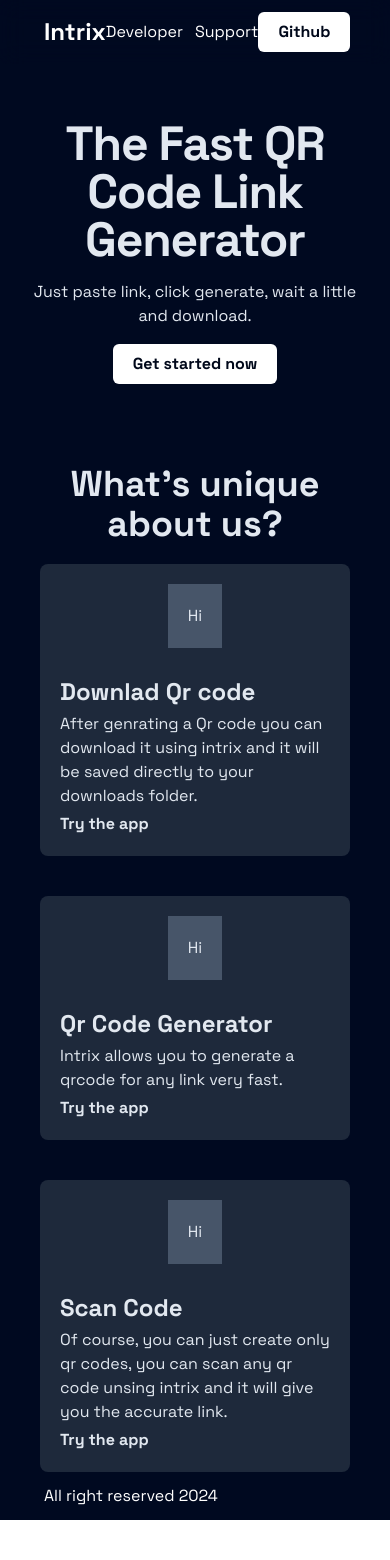
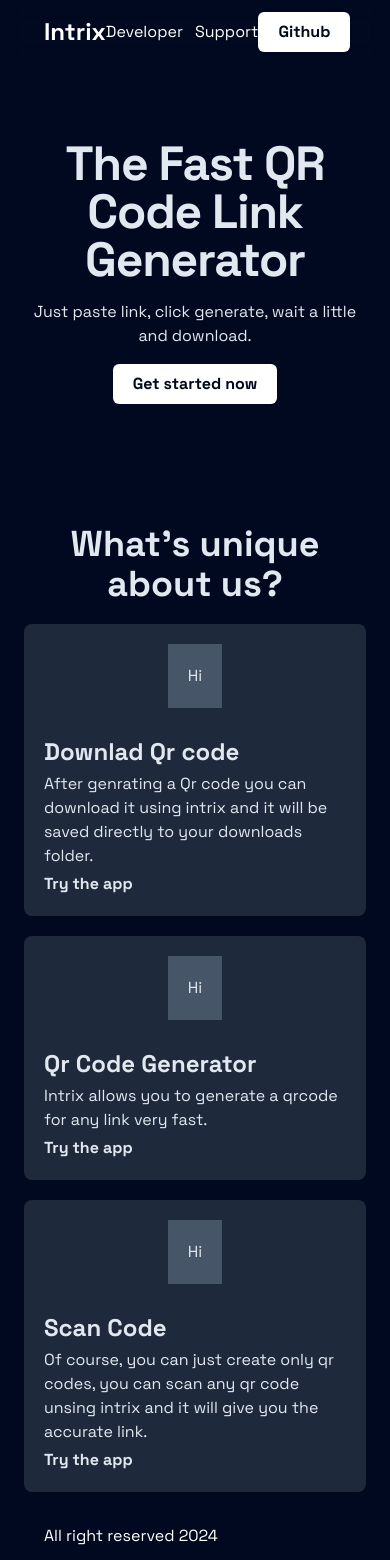
Before and after one commit to fisayo-dev/QRCode-Generator, a React (Vite) app: page / in a window 390 px wide. Before the commit the page ends 1520 px from the top, so only its background shows below. Built offline with nearby package versions, Linux system fonts and the light colour scheme.

Commit message:
inspected the container class

```diff
--- a/src/components/Features.jsx
+++ b/src/components/Features.jsx
@@ -1,46 +1,54 @@
-import image from "../assets/image.png";
 import { Link } from "react-router-dom";
 const Features = () => {
   return (
+    <div className="py-5">
       <div className="app-container">
         <div className="grid gap-5 text-slate-200">
           <h2 className="text-center font-bold text-4xl">
             What's unique about us?
           </h2>
           <div>
-          <div className="grid-cols-1 items-center md:grid-cols-3 grid gap-10">
-            <div className="bg-slate-800 mx-4 md:mx-0  rounded-lg grid gap-2  text-left items-center h-25 overflow-hidden">
-              <p className="p-5 mx-auto flex justify-center bg-slate-600 mt-5">Hi</p>
+            <div className="grid-cols-1 w-full items-center md:grid-cols-3 grid gap-5">
+              <div className="bg-slate-800 rounded-lg grid gap-2 text-left items-center h-25 overflow-hidden">
+                <p className="p-5 mx-auto flex justify-center bg-slate-600 mt-5">
+                  Hi
+                </p>
                 <div className="p-5 grid gap-1">
                   <h2 className="font-bold text-2xl">Downlad Qr code</h2>
                   <p>
-                  After genrating a Qr code you can download it using intrix and
-                  it will be saved directly to your downloads folder.
+                    After genrating a Qr code you can download it using intrix
+                    and it will be saved directly to your downloads folder.
                   </p>
                   <Link to="/generate" className=" font-bold">
                     Try the app{" "}
                   </Link>
                 </div>
               </div>
-            <div className="bg-slate-800 mx-4 md:mx-0  rounded-lg grid gap-2 text-left items-center h-25 overflow-hidden">
-              <p className="p-5 mx-auto flex justify-center bg-slate-600 mt-5">Hi</p>
+              <div className="bg-slate-800 rounded-lg grid gap-2 text-left items-center h-25 overflow-hidden">
+                <p className="p-5 mx-auto flex justify-center bg-slate-600 mt-5">
+                  Hi
+                </p>
                 <div className="p-5 grid gap-1">
                   <h2 className="font-bold text-2xl">Qr Code Generator</h2>
                   <p>
-                  Intrix allows you to generate a qrcode for any link very fast.
+                    Intrix allows you to generate a qrcode for any link very
+                    fast.
                   </p>
                   <Link to="/generate" className=" font-bold">
                     Try the app{" "}
                   </Link>
                 </div>
               </div>
-            <div className="bg-slate-800 mx-4 md:mx-0  rounded-lg grid gap-2 text-left items-center h-25 overflow-hidden">
-              <p className="p-5 mx-auto flex justify-center bg-slate-600 mt-5">Hi</p>
+              <div className="bg-slate-800 rounded-lg grid gap-2 text-left items-center h-25 overflow-hidden">
+                <p className="p-5 mx-auto flex justify-center bg-slate-600 mt-5">
+                  Hi
+                </p>
                 <div className="p-5 grid gap-1">
                   <h2 className="font-bold text-2xl">Scan Code</h2>
                   <p>
-                  Of course, you can just create only qr codes, you can scan any
-                  qr code unsing intrix and it will give you the accurate link.
+                    Of course, you can just create only qr codes, you can scan
+                    any qr code unsing intrix and it will give you the accurate
+                    link.
                   </p>
                   <Link to="/scan" className=" font-bold">
                     Try the app{" "}
@@ -51,6 +59,7 @@
           </div>
         </div>
       </div>
+    </div>
   );
 };
 
--- a/src/components/Hero.jsx
+++ b/src/components/Hero.jsx
@@ -3,6 +3,7 @@
 
 const Hero = () => {
   return (
+    <div className="py-5">
       <div className="app-container">
         <div className="text-slate-200 justify-items-center">
           <div className="grid gap-4 py-10 text-center">
@@ -16,7 +17,8 @@
           </div>
         </div>
       </div>
+    </div>
   );
 };
 
-export default Hero
+export default Hero;
--- a/src/index.css
+++ b/src/index.css
@@ -42,8 +42,9 @@
 input::placeholder {
   @apply text-slate-500
 }
+
 .app-container {
-  @apply container mx-auto px-6
+  @apply container mx-auto px-6;
 }
 
 
```
Lines whose indentation alone changed are shown as unchanged.
